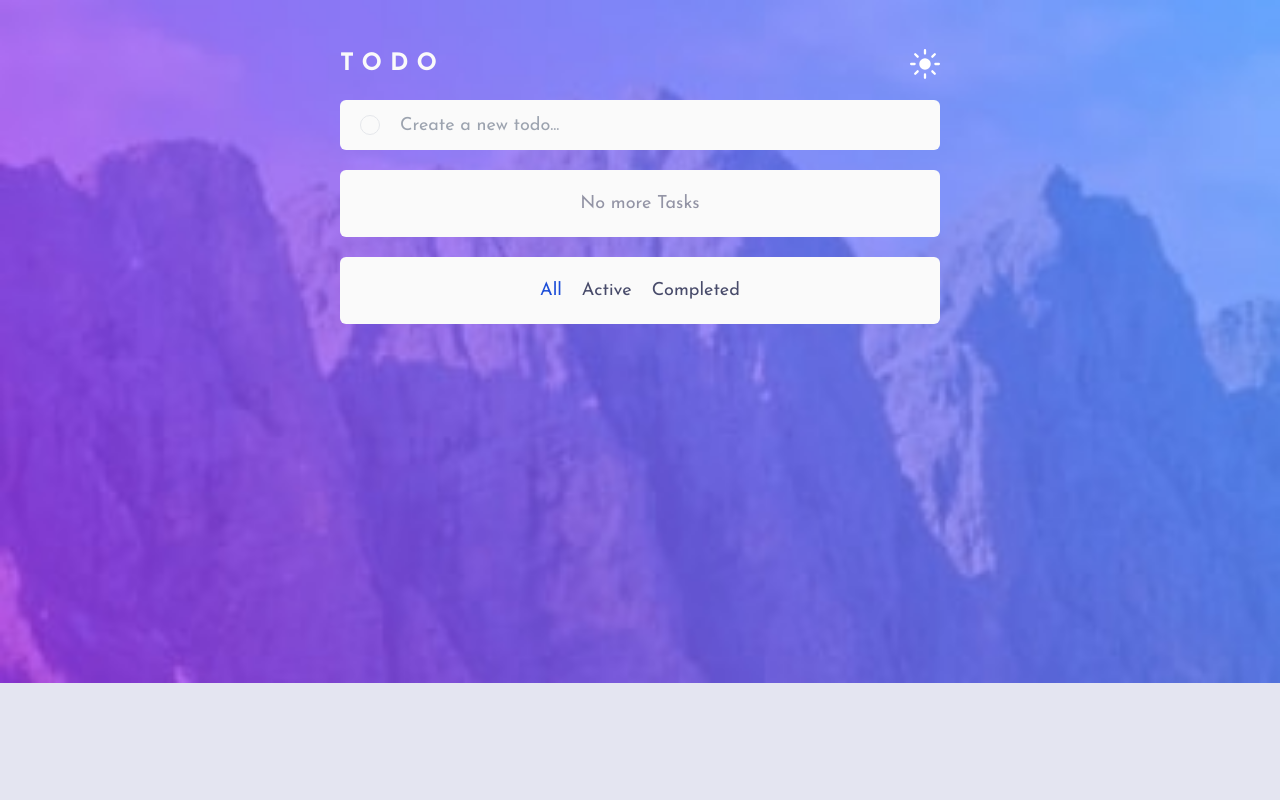
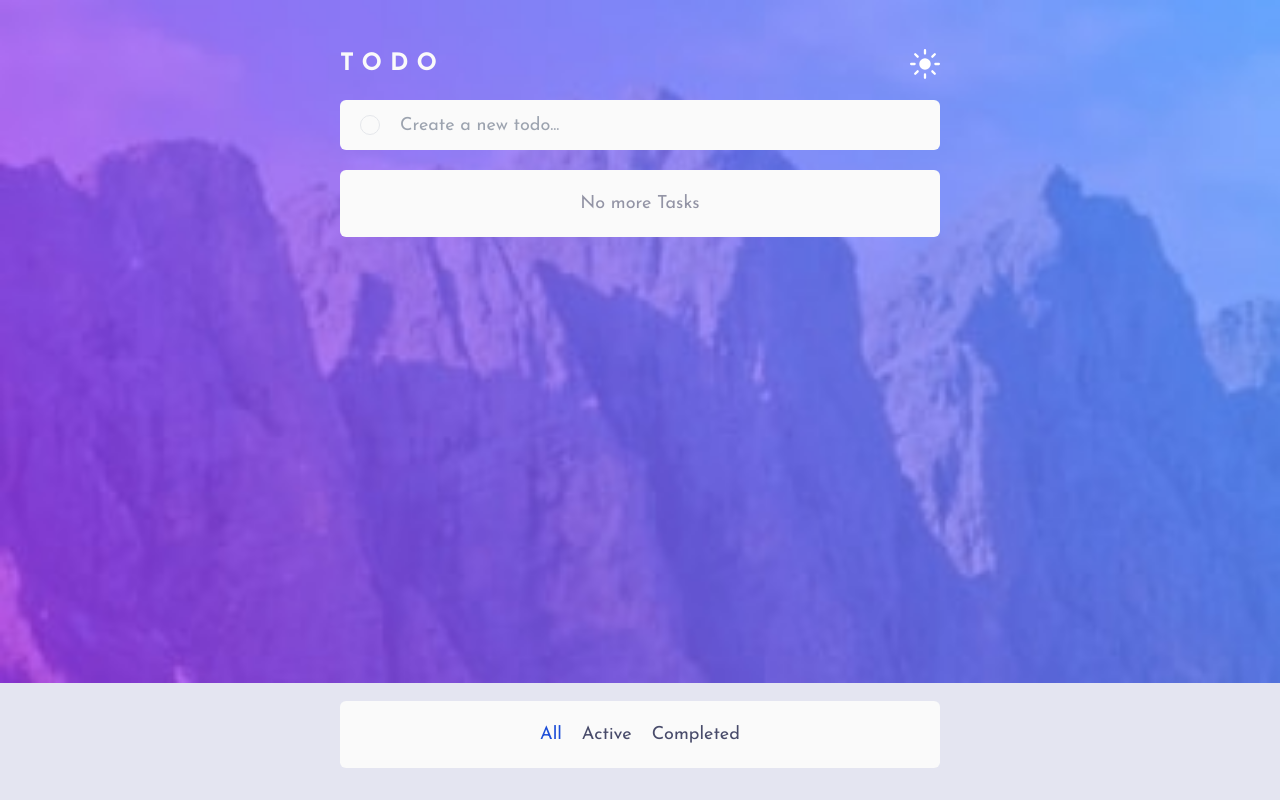
Before and after one commit to flaviogp/todo-app-main, a React (Vite) app: page / in a window 1280 px wide. Built offline with nearby package versions, Linux system fonts and the light colour scheme.

Commit message:
fix: control view styles

```diff
--- a/src/App.tsx
+++ b/src/App.tsx
@@ -19,7 +19,7 @@ function App() {
 
 
   return (
-    <div className="w-[100vw] min-h-[100vh] bg-very-light-grayish-blue bg-background-light-mobile bg-no-repeat bg-contain flex justify-center pt-12">
+    <div className="w-[100vw] h-[100vh] bg-very-light-grayish-blue bg-background-light-mobile bg-no-repeat bg-contain flex justify-center pt-12">
       <Container list={list} setList={setList} />
     </div>
   )
--- a/src/components/Container.tsx
+++ b/src/components/Container.tsx
@@ -10,7 +10,7 @@ interface ContainerProps {
 
 const Container = ({list, setList}: ContainerProps) => {
   return (
-    <div className="container max-w-[600px] w-[90%] flex flex-col gap-5">
+    <div className="container max-w-[600px] w-[90%] h-full flex flex-col gap-5">
         <Header />
         <Main list={list} setList={setList} />
     </div>
--- a/src/components/ControlView.tsx
+++ b/src/components/ControlView.tsx
@@ -41,7 +41,7 @@ const ControlView = ({setList}: ControlViewProps) => {
 
 
   return (
-    <div className="w-full p-5 bg-very-light-gray rounded-md">
+    <div className="w-full p-5 bg-very-light-gray rounded-md absolute bottom-8">
       <ul
         className={`
           [&>*]:cursor-pointer
--- a/src/components/List.tsx
+++ b/src/components/List.tsx
@@ -10,8 +10,14 @@ interface ListProps {
 
 const List = ({list, setList}: ListProps) => {
 
+    const getStoredList = () => {
+        const stored = localStorage.getItem('todoList')
+        if(!stored) return [];
+        return JSON.parse(stored) as TodoList[]
+    }
+
     const handleDelete = (id: number) => {
-        const newList = [...list]
+        const newList = getStoredList()
         const taskIndex = newList.findIndex(task => task.id === id);
         newList.splice(taskIndex, 1)
         localStorage.setItem('todoList', JSON.stringify(newList))
@@ -19,7 +25,7 @@ const List = ({list, setList}: ListProps) => {
     }
 
     const handleChekTodo = (id: number) => {
-        const newList = [...list]
+        const newList = getStoredList()
         const taskIndex = newList.findIndex(task => task.id === id);
         const newTask = {...newList[taskIndex], checked: !newList[taskIndex].checked}
         newList[taskIndex] = newTask
@@ -29,11 +35,12 @@ const List = ({list, setList}: ListProps) => {
     }
 
     const handleClear = () => {
-        const incomplete = list.filter(task => task.checked === false)
+        const newList = getStoredList()
+        const incomplete = newList.filter(task => task.checked === false)
 
-        setList([...incomplete])
         localStorage.setItem('todoList', JSON.stringify(incomplete))
-        console.log(incomplete)
+        setList(incomplete)
+
     }
 
     const checkInputStyle = `
--- a/src/components/Main.tsx
+++ b/src/components/Main.tsx
@@ -11,7 +11,7 @@ interface MainProps {
 
 const Main = ({list, setList}: MainProps) => {
   return (
-    <main className="container max-w-[600px] w-full flex flex-col gap-5 ">
+    <main className="relative container h-full max-w-[600px] w-full flex flex-col gap-5 ">
         <Input setList={setList}/>
         <List list={list} setList={setList}/>
         <ControlView setList={setList}/>
```
